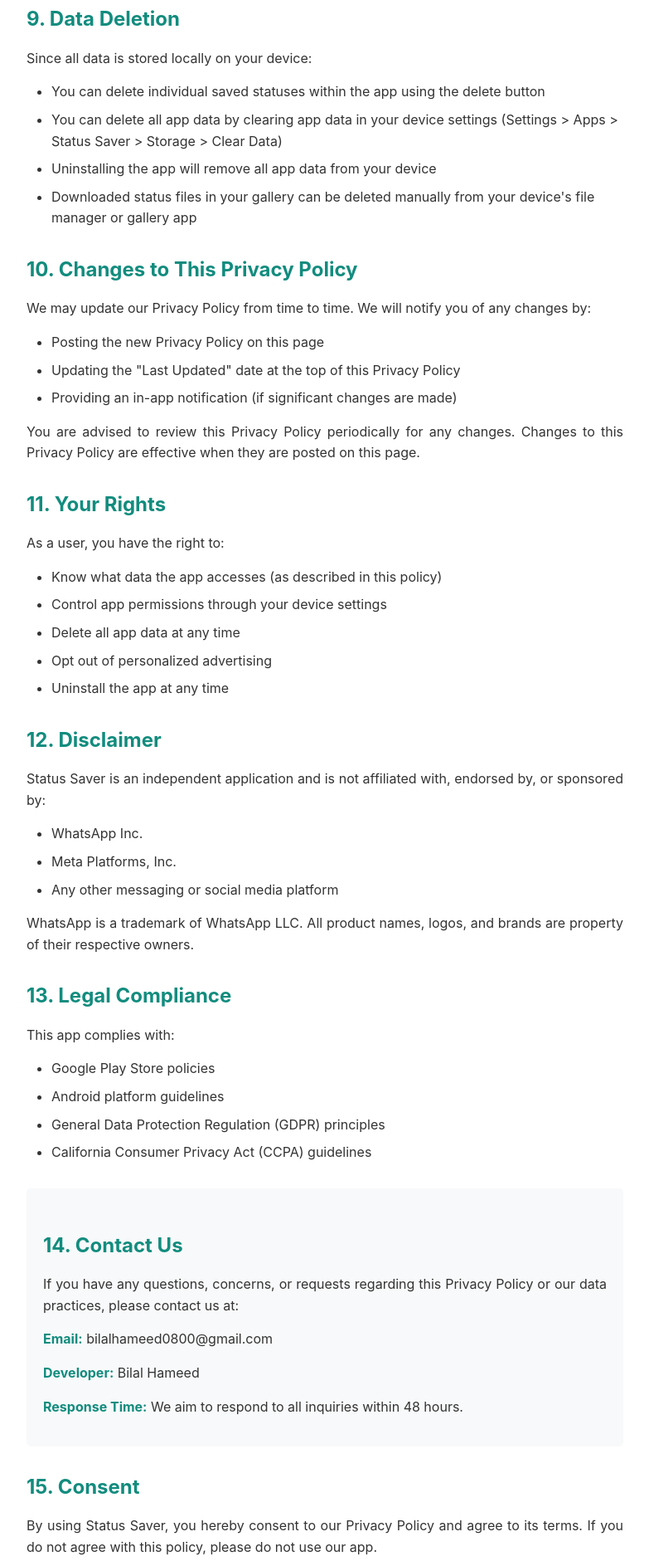
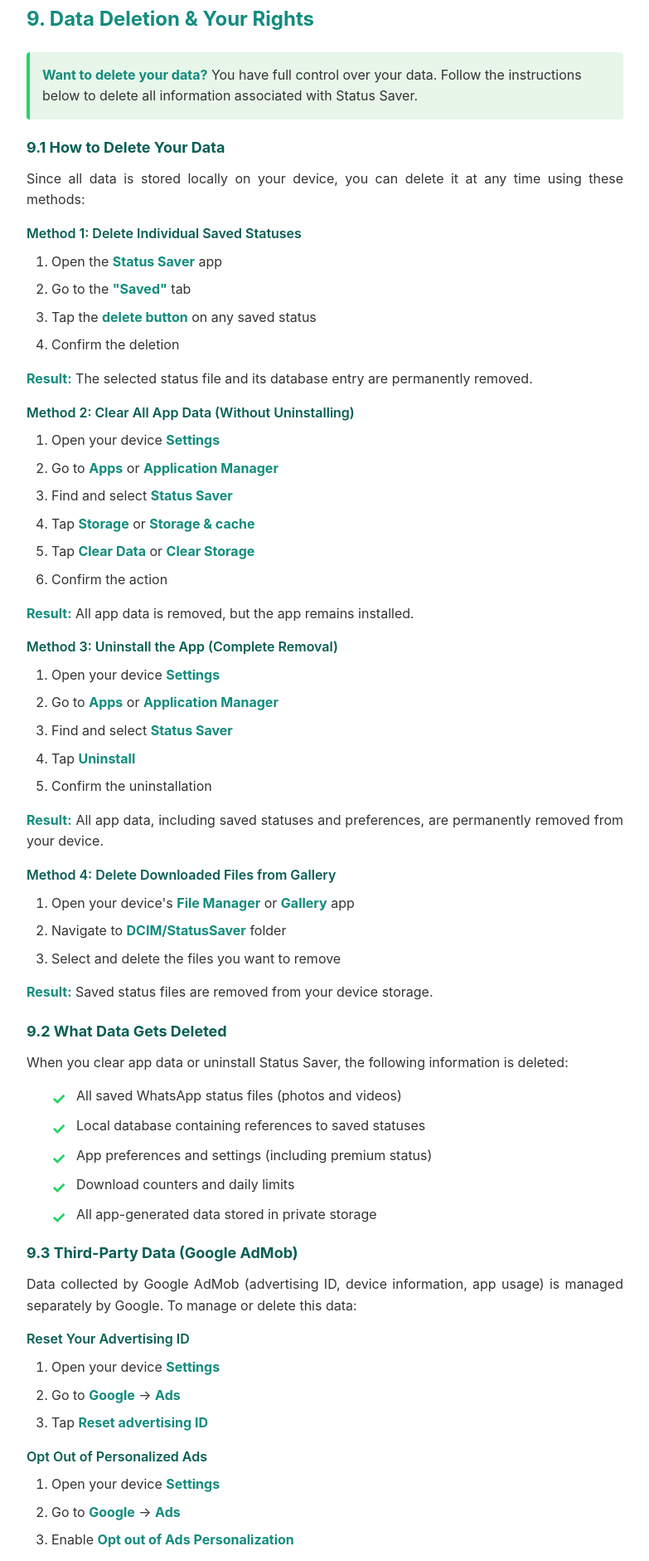
Before and after one commit to 1BilalHameed/PrivacyPolicies, a plain HTML site: page index.html in a window 1280 px wide. Shown: the part 3877-5758 px from the top of the page at 83% size, without its empty margins (248-1031 px from the left). Drawn offline with Linux system fonts and the light colour scheme.

Commit message:
Update index.html
updated privacy policy

```diff
--- a/index.html
+++ b/index.html
@@ -115,6 +115,35 @@
                 font-size: 20px;
             }
         }
+
+        ul.checklist {
+    list-style: none;
+    padding-left: 0;
+}
+
+ul.checklist li {
+    padding-left: 30px;
+    position: relative;
+    margin-bottom: 10px;
+}
+
+ul.checklist li:before {
+    content: "✓";
+    color: #25D366;
+    font-weight: bold;
+    font-size: 20px;
+    position: absolute;
+    left: 0;
+}
+
+h4 {
+    color: #075E54;
+    font-size: 16px;
+    margin-top: 15px;
+    margin-bottom: 8px;
+    font-weight: 600;
+}
+
     </style>
 </head>
 <body>
@@ -249,15 +278,118 @@
             <p>Status Saver does not knowingly collect any information from children under the age of 13. The app does not target children and is intended for general audiences. Since we don't collect any personal information, we do not have data from children to delete. If you are a parent or guardian and believe your child has used the app, you can simply uninstall it from their device.</p>
         </div>
 
-        <div class="section">
-            <h2>9. Data Deletion</h2>
-            <p>Since all data is stored locally on your device:</p>
+      <div class="section" id="data-deletion">
+    <h2>9. Data Deletion & Your Rights</h2>
+
+    <div class="highlight">
+        <strong>Want to delete your data?</strong> You have full control over your data. Follow the instructions below to delete all information associated with Status Saver.
+    </div>
+
+    <h3>9.1 How to Delete Your Data</h3>
+    <p>Since all data is stored locally on your device, you can delete it at any time using these methods:</p>
+
+    <h4>Method 1: Delete Individual Saved Statuses</h4>
+    <ol>
+        <li>Open the <strong>Status Saver</strong> app</li>
+        <li>Go to the <strong>"Saved"</strong> tab</li>
+        <li>Tap the <strong>delete button</strong> on any saved status</li>
+        <li>Confirm the deletion</li>
+    </ol>
+    <p><strong>Result:</strong> The selected status file and its database entry are permanently removed.</p>
+
+    <h4>Method 2: Clear All App Data (Without Uninstalling)</h4>
+    <ol>
+        <li>Open your device <strong>Settings</strong></li>
+        <li>Go to <strong>Apps</strong> or <strong>Application Manager</strong></li>
+        <li>Find and select <strong>Status Saver</strong></li>
+        <li>Tap <strong>Storage</strong> or <strong>Storage & cache</strong></li>
+        <li>Tap <strong>Clear Data</strong> or <strong>Clear Storage</strong></li>
+        <li>Confirm the action</li>
+    </ol>
+    <p><strong>Result:</strong> All app data is removed, but the app remains installed.</p>
+
+    <h4>Method 3: Uninstall the App (Complete Removal)</h4>
+    <ol>
+        <li>Open your device <strong>Settings</strong></li>
+        <li>Go to <strong>Apps</strong> or <strong>Application Manager</strong></li>
+        <li>Find and select <strong>Status Saver</strong></li>
+        <li>Tap <strong>Uninstall</strong></li>
+        <li>Confirm the uninstallation</li>
+    </ol>
+    <p><strong>Result:</strong> All app data, including saved statuses and preferences, are permanently removed from your device.</p>
+
+    <h4>Method 4: Delete Downloaded Files from Gallery</h4>
+    <ol>
+        <li>Open your device's <strong>File Manager</strong> or <strong>Gallery</strong> app</li>
+        <li>Navigate to <strong>DCIM/StatusSaver</strong> folder</li>
+        <li>Select and delete the files you want to remove</li>
+    </ol>
+    <p><strong>Result:</strong> Saved status files are removed from your device storage.</p>
+
+    <h3>9.2 What Data Gets Deleted</h3>
+    <p>When you clear app data or uninstall Status Saver, the following information is deleted:</p>
+    <ul class="checklist">
+        <li>All saved WhatsApp status files (photos and videos)</li>
+        <li>Local database containing references to saved statuses</li>
+        <li>App preferences and settings (including premium status)</li>
+        <li>Download counters and daily limits</li>
+        <li>All app-generated data stored in private storage</li>
+    </ul>
+
+    <h3>9.3 Third-Party Data (Google AdMob)</h3>
+    <p>Data collected by Google AdMob (advertising ID, device information, app usage) is managed separately by Google. To manage or delete this data:</p>
+
+    <h4>Reset Your Advertising ID</h4>
+    <ol>
+        <li>Open your device <strong>Settings</strong></li>
+        <li>Go to <strong>Google</strong> → <strong>Ads</strong></li>
+        <li>Tap <strong>Reset advertising ID</strong></li>
+    </ol>
+
+    <h4>Opt Out of Personalized Ads</h4>
+    <ol>
+        <li>Open your device <strong>Settings</strong></li>
+        <li>Go to <strong>Google</strong> → <strong>Ads</strong></li>
+        <li>Enable <strong>Opt out of Ads Personalization</strong></li>
+    </ol>
+
+    <h4>Delete AdMob Data Through Google</h4>
+    <p>To request deletion of data collected by Google AdMob:</p>
     <ul>
-                <li>You can delete individual saved statuses within the app using the delete button</li>
-                <li>You can delete all app data by clearing app data in your device settings (Settings > Apps > Status Saver > Storage > Clear Data)</li>
-                <li>Uninstalling the app will remove all app data from your device</li>
-                <li>Downloaded status files in your gallery can be deleted manually from your device's file manager or gallery app</li>
+        <li>Visit <a href="https://myaccount.google.com/data-and-privacy" target="_blank">Google Privacy Controls</a></li>
+        <li>Review and manage your advertising data</li>
+        <li>Request deletion through Google's privacy dashboard</li>
     </ul>
+    <p>For more information, see:</p>
+    <ul>
+        <li><a href="https://policies.google.com/privacy" target="_blank">Google Privacy Policy</a></li>
+        <li><a href="https://policies.google.com/technologies/ads" target="_blank">Google Ads Policy</a></li>
+    </ul>
+
+    <h3>9.4 Data Retention Period</h3>
+    <ul>
+        <li><strong>Local Data:</strong> Deleted immediately when you clear app data or uninstall</li>
+        <li><strong>AdMob Data:</strong> Managed by Google according to their retention policies (typically 26-60 months)</li>
+        <li><strong>No Server Storage:</strong> We do not store any data on our servers, so there is no data to retain or delete on our end</li>
+    </ul>
+
+    <h3>9.5 Request Data Deletion Assistance</h3>
+    <p>If you need help deleting your data or have questions about the deletion process, please contact us:</p>
+    <ul>
+        <li><strong>Email:</strong> <a href="mailto:bilalhameed0800@gmail.com">bilalhameed0800@gmail.com</a></li>
+        <li><strong>Subject Line:</strong> "Data Deletion Request - Status Saver"</li>
+        <li><strong>Response Time:</strong> Within 48 hours</li>
+    </ul>
+    <p>In your email, please include:</p>
+    <ul>
+        <li>Your device model and Android version</li>
+        <li>Description of what data you want to delete</li>
+        <li>Any specific issues you're experiencing</li>
+    </ul>
+
+    <div class="highlight">
+        <strong>Important:</strong> Since Status Saver stores all data locally on your device and does not use backend servers, we cannot remotely delete any data. You have complete control over data deletion through your device settings.
+    </div>
 </div>
 
         <div class="section">
@@ -307,10 +439,11 @@
 
       <div class="contact-info">
     <h2>14. Contact Us</h2>
-            <p>If you have any questions, concerns, or requests regarding this Privacy Policy or our data practices, please contact us at:</p>
-            <p><strong>Email:</strong> bilalhameed0800@gmail.com</p>
+    <p>If you have any questions, concerns, or requests regarding this Privacy Policy, data deletion, or our data practices, please contact us at:</p>
+    <p><strong>Email:</strong> <a href="mailto:bilalhameed0800@gmail.com">bilalhameed0800@gmail.com</a></p>
     <p><strong>Developer:</strong> Bilal Hameed</p>
     <p><strong>Response Time:</strong> We aim to respond to all inquiries within 48 hours.</p>
+    <p><strong>For Data Deletion Requests:</strong> Please use subject line "Data Deletion Request - Status Saver"</p>
 </div>
 
         <div class="section">
```
Lines whose indentation alone changed are shown as unchanged.
